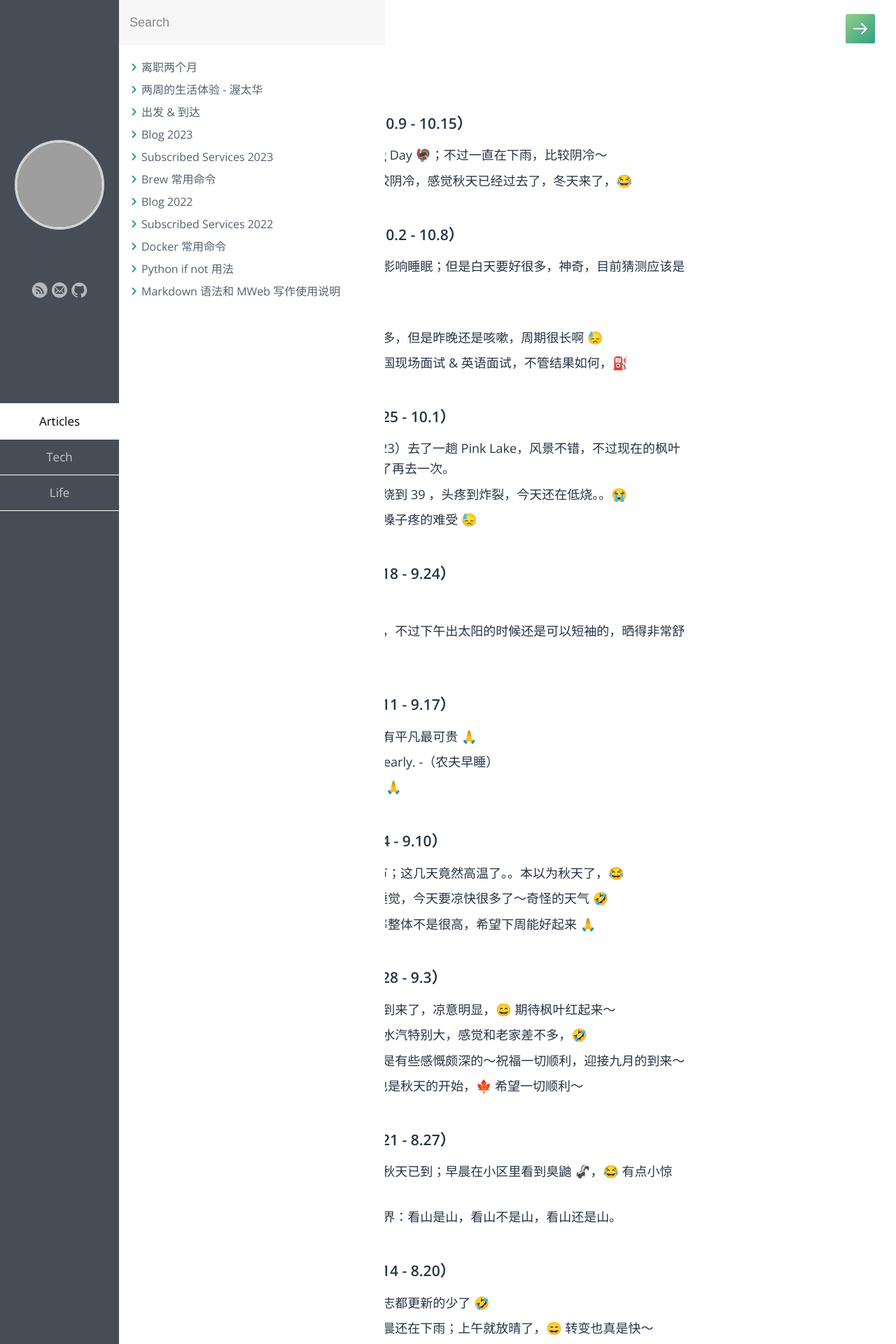
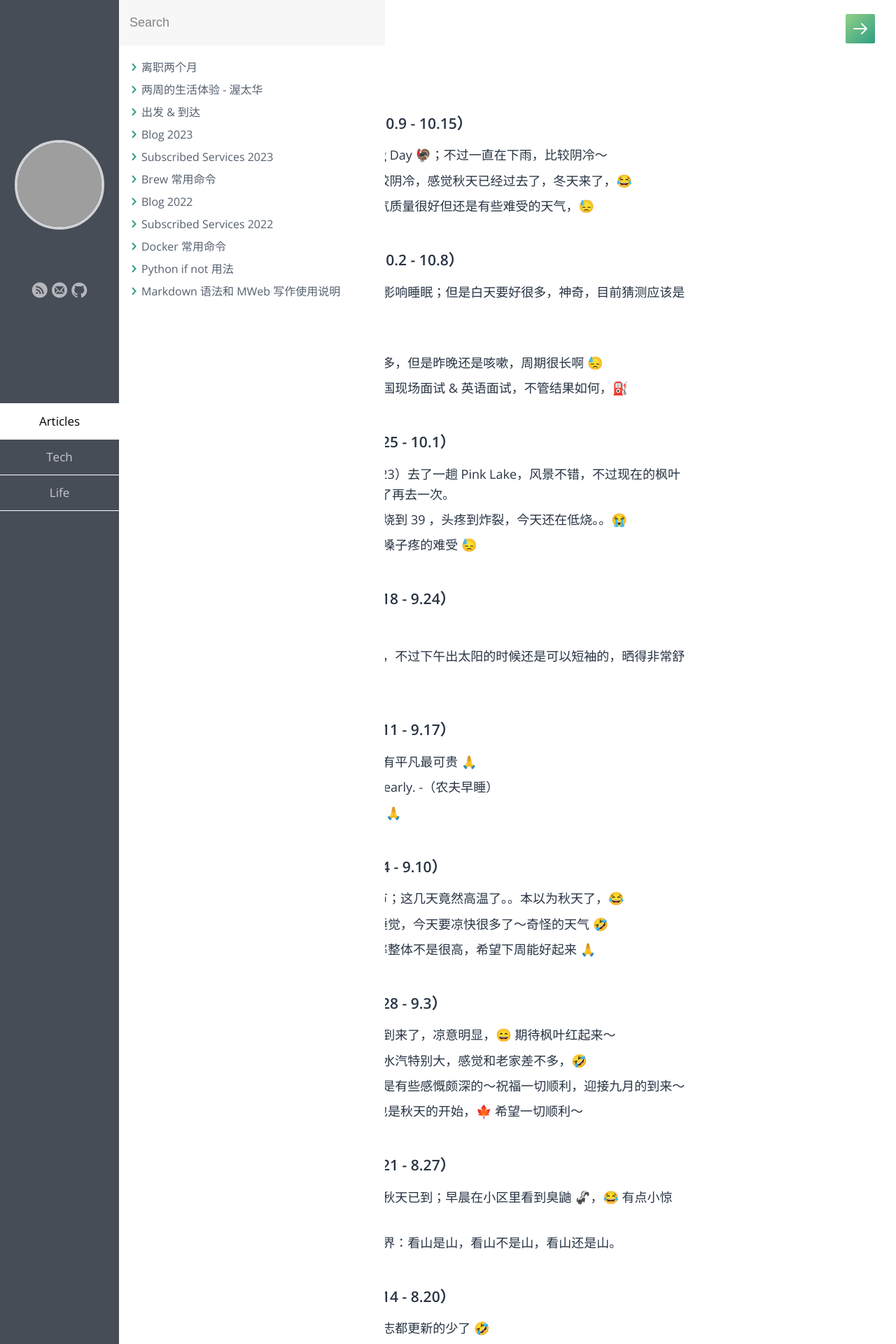
Before and after one commit to samxupeiran/samxupeiran.github.io, a Jekyll site: the page built from _posts/life/2023-01-03-my-blog.md, in a window 1280 px wide. Shown: the top 1920 px of the page at 70% size. Built offline with Jekyll 4.4.1, drawn with Linux system fonts in a browser that asks for light colours; some web fonts are replaced; some of the changed text lies outside the part shown; grey boxes are pictures that could not be loaded.

Commit message:
feat: add weekly blog 10.15

```diff
--- a/_posts/life/2023-01-03-my-blog.md
+++ b/_posts/life/2023-01-03-my-blog.md
@@ -9,6 +9,7 @@ tags: Blog
 - ### 2023 年 10 月 第 2 周（10.9 - 10.15）
      - 10.9 Happy Thanksgiving Day 🦃；不过一直在下雨，比较阴冷～
      - 10.11 最近一直在下雨比较阴冷，感觉秋天已经过去了，冬天来了，😂
+     - 10.15 一直阴天，虽然空气质量很好但还是有些难受的天气，😓
 
 - ### 2023 年 10 月 第 1 周（10.2 - 10.8）
      - 10.2 晚上依旧咳嗽，非常影响睡眠；但是白天要好很多，神奇，目前猜测应该是复🐑～
```
